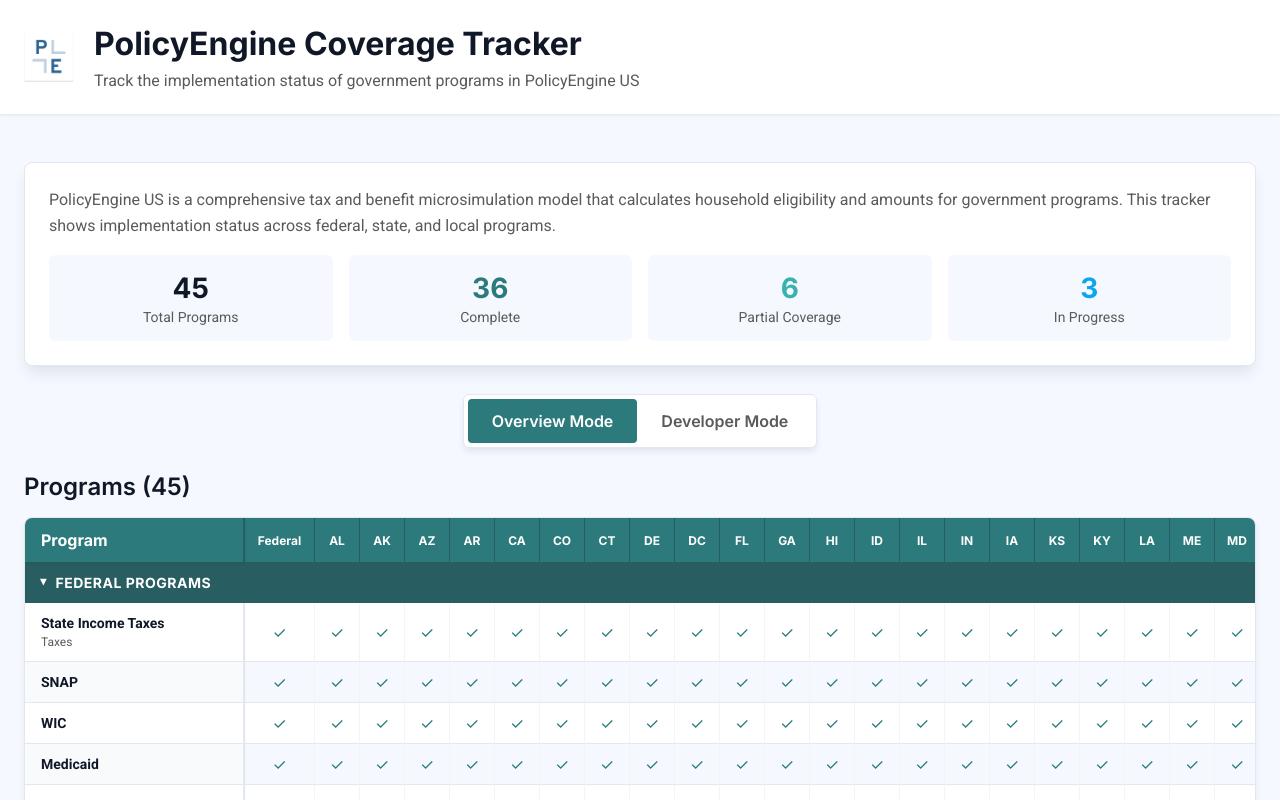
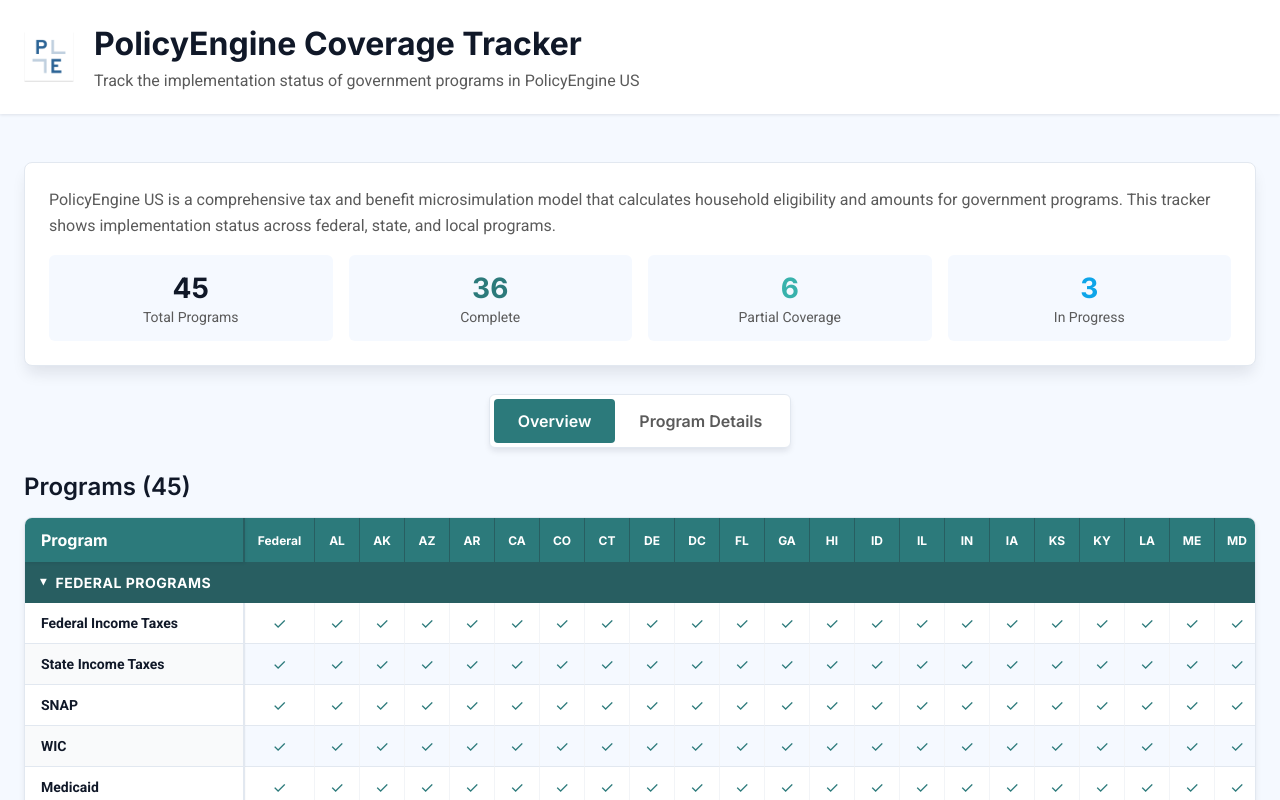
Before and after one commit to PolicyEngine/policyengine-coverage-tracker, a React (Create React App) app: page / in a window 1280 px wide. Shown: the top 800 px of the page. Built offline with nearby package versions, Linux system fonts and the light colour scheme.

Commit message:
some more changes

```diff
--- a/src/App.tsx
+++ b/src/App.tsx
@@ -277,7 +277,7 @@
                 fontFamily: typography.fontFamily.primary,
               }}
             >
-              Overview Mode
+              Overview
             </button>
             <button
               onClick={() => setDisplayMode('developer')}
@@ -293,7 +293,7 @@
                 fontFamily: typography.fontFamily.primary,
               }}
             >
-              Developer Mode
+              Program Details
             </button>
           </div>
         </div>
--- a/src/components/MatrixView.tsx
+++ b/src/components/MatrixView.tsx
@@ -78,7 +78,7 @@
     // Programs that apply to all states
     const universalStatePrograms = new Set([
       'snap', 'tanf', 'medicaid', 'wic', 'state_income_tax',
-      'social_security', 'ssi', 'medicare', 'eitc', 'ctc'
+      'social_security', 'ssi', 'medicare', 'eitc', 'ctc', 'federal_income_tax'
     ]);
 
     // Build matrix rows - using major programs
@@ -86,7 +86,7 @@
       // Include major federal programs
       ['eitc', 'ctc', 'snap', 'tanf', 'ssi', 'social_security', 'medicare', 'medicaid',
        'section_8', 'unemployment_compensation', 'wic', 'lifeline', 'acp',
-       'state_income_tax', 'salt_deduction'].includes(p.id) ||
+       'federal_income_tax', 'state_income_tax', 'salt_deduction'].includes(p.id) ||
       // Or programs with state implementations
       (p.stateImplementations && p.stateImplementations.length > 0) ||
       // Or state/local programs
@@ -291,15 +291,6 @@
                           fontSize: typography.fontSize.sm,
                           fontWeight: typography.fontWeight.semibold,
                         }}>{row.name}</span>
-                        {row.category && (
-                          <span style={{
-                            fontSize: typography.fontSize.xs,
-                            color: colors.text.secondary,
-                            fontWeight: typography.fontWeight.normal,
-                          }}>
-                            {row.category}
-                          </span>
-                        )}
                       </div>
                     </td>
                     {matrixData.jurisdictions.map(jurisdiction => {
@@ -409,15 +400,6 @@
                           fontSize: typography.fontSize.sm,
                           fontWeight: typography.fontWeight.semibold,
                         }}>{row.name}</span>
-                        {row.category && (
-                          <span style={{
-                            fontSize: typography.fontSize.xs,
-                            color: colors.text.secondary,
-                            fontWeight: typography.fontWeight.normal,
-                          }}>
-                            {row.category}
-                          </span>
-                        )}
                       </div>
                     </td>
                     {matrixData.jurisdictions.map(jurisdiction => {
@@ -527,15 +509,6 @@
                           fontSize: typography.fontSize.sm,
                           fontWeight: typography.fontWeight.semibold,
                         }}>{row.name}</span>
-                        {row.category && (
-                          <span style={{
-                            fontSize: typography.fontSize.xs,
-                            color: colors.text.secondary,
-                            fontWeight: typography.fontWeight.normal,
-                          }}>
-                            {row.category}
-                          </span>
-                        )}
                       </div>
                     </td>
                     {matrixData.jurisdictions.map(jurisdiction => {
```
Also changed, not shown: 7 other files (tests, documents, lock files or other folders).
